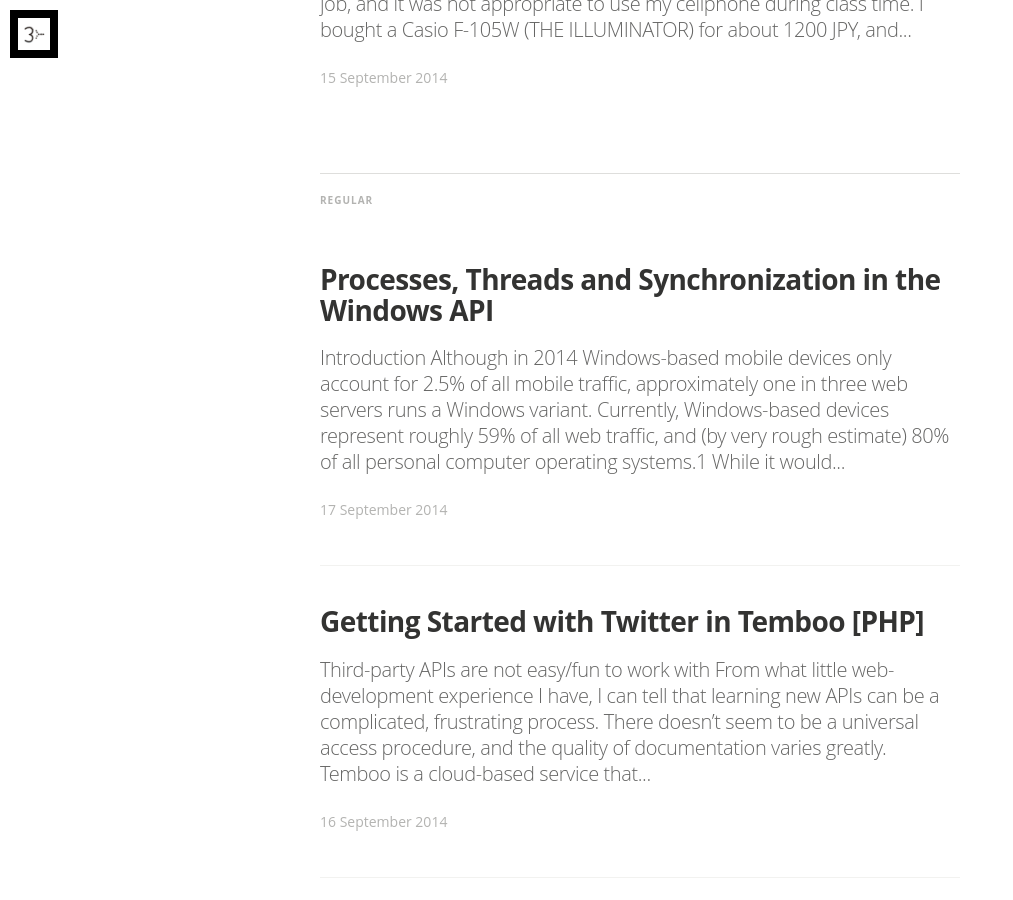
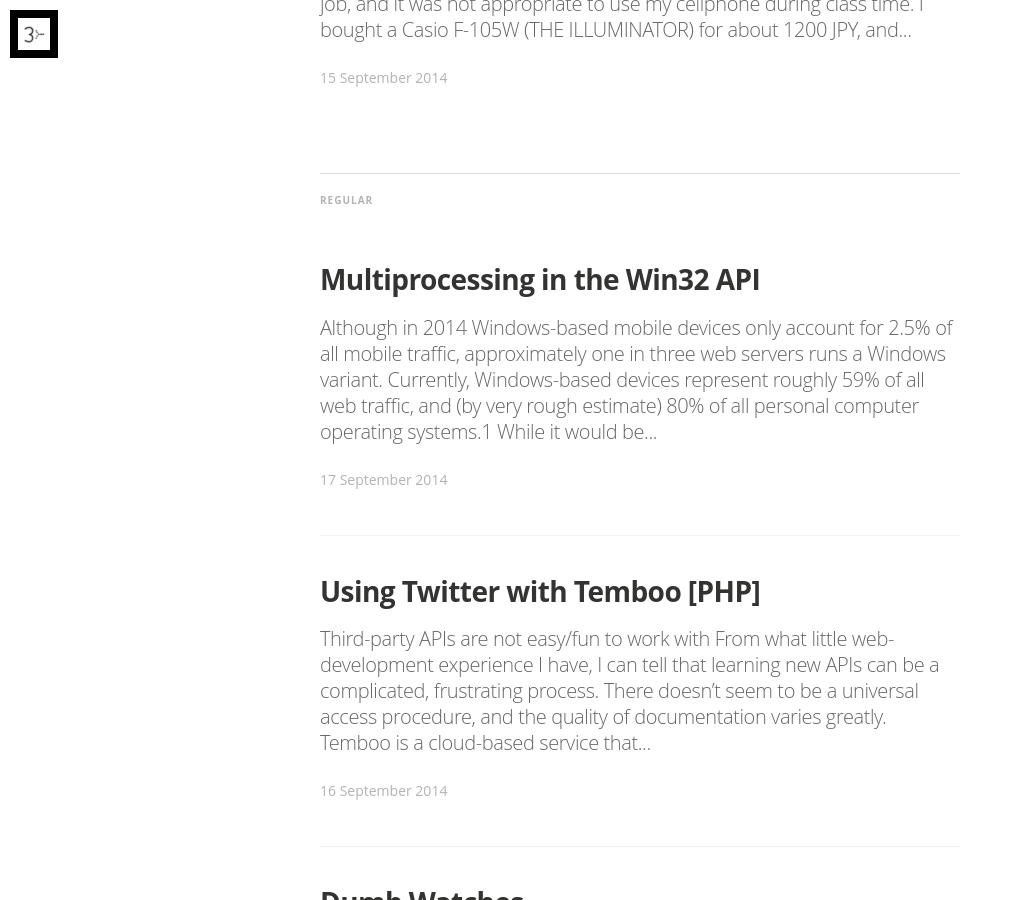
Before and after one commit to tjsander/tjsander.github.io, a Jekyll site: the page built from index.html, in a window 1280 px wide and 900 px high, scrolled down 914 px. Shown: the whole window, without its empty margins (0-1013 px from the left). Built offline with Jekyll 4.4.1, drawn with Linux system fonts in a browser that asks for light colours; nearby versions of some CDN libraries; some web fonts are replaced; the list of posts is cut into pages by our own code.

Commit message:
Small changes
Changed two post titles to fit on a smartphone

```diff
--- a/_posts/2014-09-16-temboo.md
+++ b/_posts/2014-09-16-temboo.md
@@ -1,6 +1,6 @@
 ---
 layout: post
-title: "Getting Started with Twitter in Temboo [PHP]"
+title: "Using Twitter with Temboo [PHP]"
 image: https://farm8.staticflickr.com/7024/6757751165_30dc4d900d_b.jpg
 permalink: temboo-twitter.html
 tags: code temboo
--- a/_posts/2014-09-17-windows-api.md
+++ b/_posts/2014-09-17-windows-api.md
@@ -1,12 +1,10 @@
 ---
 layout: post
-title: "Processes, Threads and Synchronization in the Windows API"
+title: "Multiprocessing in the Win32 API"
 image: https://farm1.staticflickr.com/35/115834464_07e911074c_b.jpg
 permalink: windows-api.html
 tags: code windows
 ---
-
-## Introduction
 
 Although in 2014 Windows-based mobile devices only account for 2.5% of all mobile traffic, approximately one in three web servers runs a Windows variant. Currently, Windows-based devices represent roughly 59% of all web traffic, and (by very rough estimate) 80% of all personal computer operating systems.[^fn-1]
 
```
Also changed, not shown: other parts of _posts/2014-09-16-temboo.md (+2 -0 lines).
